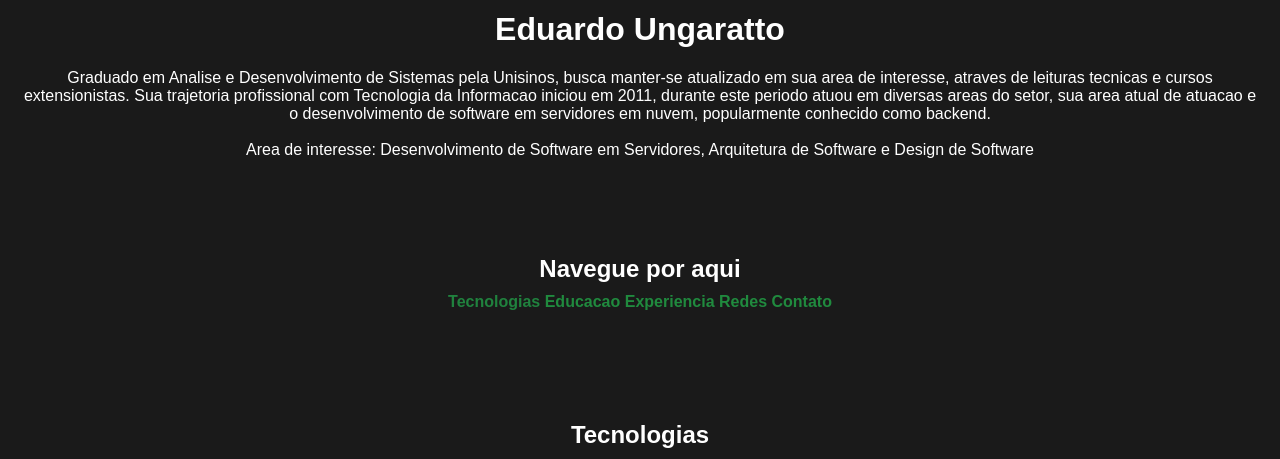
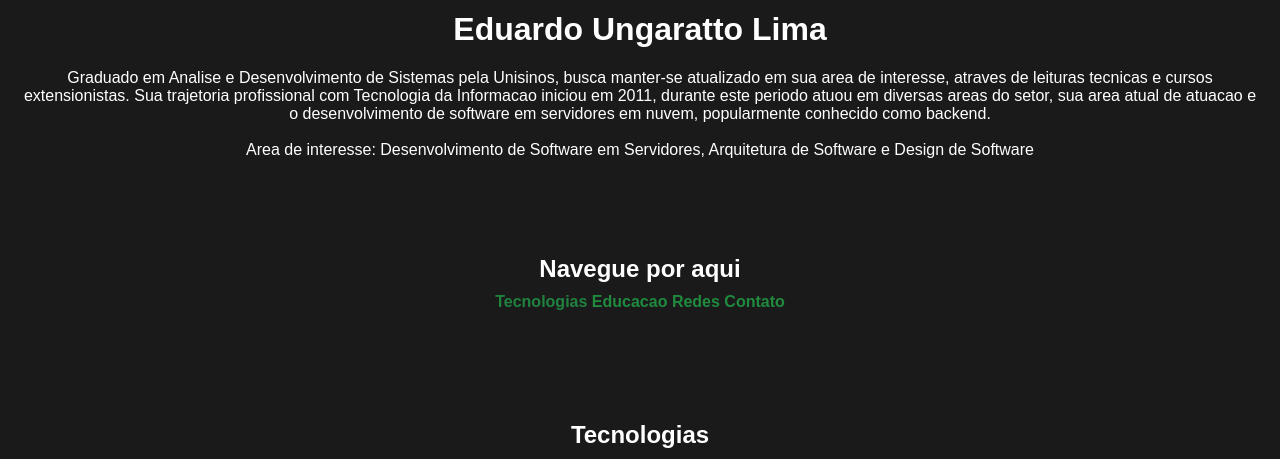
Before and after one commit to ungaratto93/ungaratto93.github.io, a plain HTML site: page index.html in a window 1280 px wide. Shown: the part 123-582 px from the top of the page. Drawn offline with Linux system fonts and the light colour scheme.

Commit message:
Update index.html

```diff
--- a/index.html
+++ b/index.html
@@ -98,7 +98,7 @@
 
     <header>
         <img src="imagens/1703724534902.jpg" alt="Sua Foto">
-        <h1>Eduardo Ungaratto</h1>
+        <h1>Eduardo Ungaratto Lima</h1>
         <p> Graduado em Analise e Desenvolvimento de Sistemas pela Unisinos, busca manter-se atualizado em sua area de interesse, atraves de leituras tecnicas e cursos extensionistas. Sua trajetoria profissional com Tecnologia da Informacao iniciou em 2011, durante este periodo atuou em diversas areas do setor, sua area atual de atuacao e o desenvolvimento de software em servidores em nuvem, popularmente conhecido como backend.
         <br><br/>
         Area de interesse: Desenvolvimento de Software em Servidores, Arquitetura de Software e Design de Software
@@ -110,7 +110,8 @@
         <nav>
             <a href="#tech-section" style="text-decoration: none; font-weight: bold; color: rgb(32, 130,62);">Tecnologias</a>
             <a href="#educacao-formal" style="text-decoration: none; font-weight: bold; color: rgb(32, 138, 62);">Educacao</a>
-            <a href="#experiencia-profissional" style="text-decoration: none; font-weight: bold; color: rgb(32, 138, 62);">Experiencia</a>
+            <!--<a href="#experiencia-profissional" style="text-decoration: none; font-weight: bold; color: rgb(32, 138, 62);">Experiencia</a>
+            -->
             <a href="#redes" style="text-decoration: none; font-weight: bold; color: rgb(32, 138, 62);">Redes</a>
             <a href="#contato" style="text-decoration: none; font-weight: bold; color: rgb(32, 138, 62);">Contato</a>
 
```
